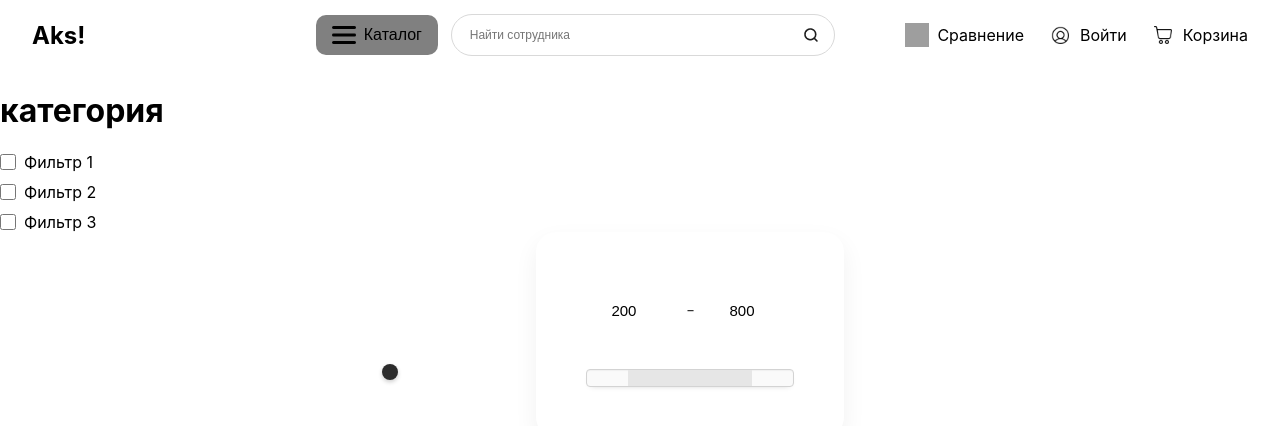
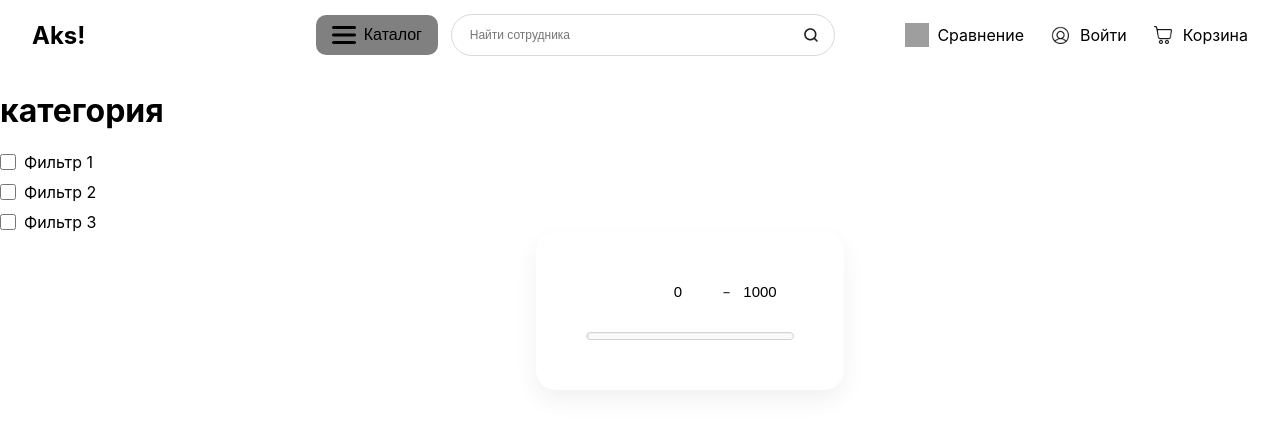
Before and after one commit to paxlits/qq, a React (Create React App) app in the folder frontend/my-app/: page / in a window 1280 px wide. Shown: the top 426 px of the page. Built offline with nearby package versions, Linux system fonts and the light colour scheme; grey boxes are pictures that could not be loaded.

Commit message:
slider create 10%

```diff
--- a/frontend/my-app/src/components/priceSlider/priceSlider.js
+++ b/frontend/my-app/src/components/priceSlider/priceSlider.js
@@ -5,11 +5,10 @@ import '../../style/nouislider.scss';
 
 const PriceSlider = () => {
   const sliderRef = useRef(null);
-  const [minValue, setMinValue] = useState(200);
-  const [maxValue, setMaxValue] = useState(800);
+  const [minValue, setMinValue] = useState(0);
+  const [maxValue, setMaxValue] = useState(1000);
   const containerRef = useRef(null);
 
-  // Инициализация слайдера
   useEffect(() => {
     if (containerRef.current) {
       sliderRef.current = noUiSlider.create(containerRef.current, {
@@ -17,7 +16,7 @@ const PriceSlider = () => {
         connect: true,
         range: {
           min: 0,
-          max: 1000
+          max: 100000
         },
         format: {
           to: value => Math.round(value),
@@ -25,7 +24,6 @@ const PriceSlider = () => {
         }
       });
 
-      // Обработчик обновления значений
       sliderRef.current.on('update', (values) => {
         const [min, max] = values.map(Number);
         setMinValue(min);
@@ -40,7 +38,6 @@ const PriceSlider = () => {
     };
   }, []);
 
-  // Обработчики изменения инпутов
   const handleMinChange = (e) => {
     const value = Math.min(Number(e.target.value), maxValue);
     setMinValue(value);
--- a/frontend/my-app/src/components/priceSlider/priceSlider.scss
+++ b/frontend/my-app/src/components/priceSlider/priceSlider.scss
@@ -41,6 +41,21 @@
     margin-bottom: 10px;
     text-align: center;
     color: #333;
+
+    input[type="number"] {
+      /* Firefox */
+      /* Убираем стрелки в Firefox через псевдо-элементы */
+      &::-moz-number-spin-box {
+        display: none;
+      }
+    }
+
+    /* WebKit браузеры */
+    input::-webkit-outer-spin-button,
+    input::-webkit-inner-spin-button {
+      -webkit-appearance: none;
+      margin: 0;
+    }
   }
 
   &__subtitle {
@@ -51,13 +66,13 @@
 
   &__field {
     width: 49px;
-    padding: 20px;
     border-radius: none;
     background-color: #fff;
     border: none;
     font-size: 15px;
     text-align: center;
     transition: border-color 0.3s ease;
+
 
     &:focus {
       border-color: #2C2C2C;
--- a/frontend/my-app/src/style/nouislider.scss
+++ b/frontend/my-app/src/style/nouislider.scss
@@ -78,13 +78,13 @@
 /* Slider size and handle placement;
  */
 .noUi-horizontal {
-  height: 18px;
+  height: 8px;
 }
 .noUi-horizontal .noUi-handle {
   width: 16px;
   height: 16px;
-  right: -17px;
-  top: -6px;
+  right: -9px;
+  top: -4px;
 }
 .noUi-vertical {
   width: 18px;
@@ -99,9 +99,7 @@
   left: -17px;
   right: auto;
 }
-/* Styling;
- * Giving the connect element a border radius causes issues with using transform: scale
- */
+
 .noUi-target {
   background: #FAFAFA;
   border-radius: 4px;
@@ -109,7 +107,7 @@
   box-shadow: inset 0 1px 1px #F0F0F0, 0 3px 6px -5px #BBB;
 }
 .noUi-connects {
-  border-radius: 3px;
+  border-radius: 10px;
 }
 .noUi-connect {
   background: #3FB8AF;
```
